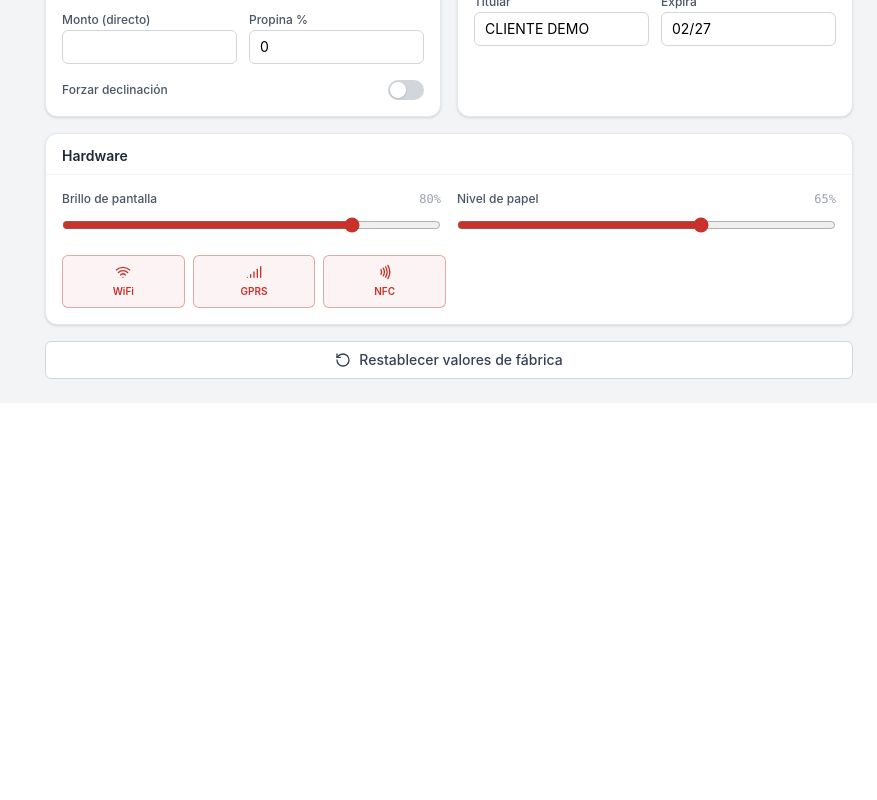
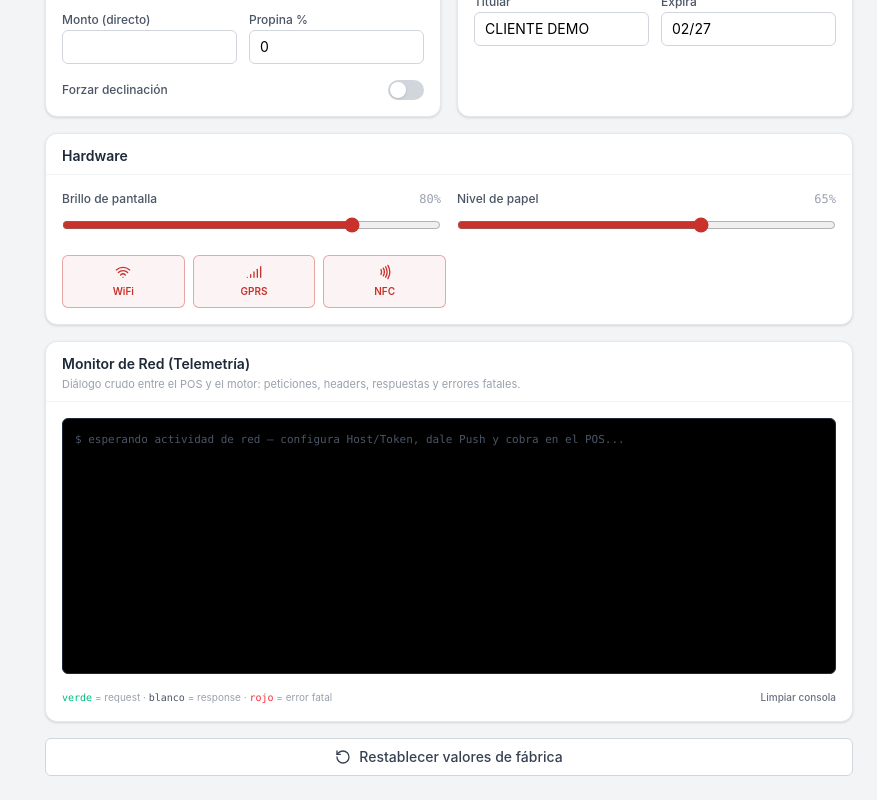
Before and after one commit to jlbbn/verifone, a React (Vite) app: page / in a window 1280 px wide. Shown: the part 1172-1972 px from the top of the page, without its empty margins (403-1280 px from the left). Before the commit the page ends 1575 px from the top, so only its background shows below. Built offline with nearby package versions, Linux system fonts and the light colour scheme.

Commit message:
Fase 4: monitor de telemetría de red en consola TMS (requests, headers enmascarados, responses crudas, NETWORK FATAL ERROR)

```diff
--- a/src/App.tsx
+++ b/src/App.tsx
@@ -19,6 +19,10 @@ type EntryMode = "CHIP" | "CTLS" | "BANDA";
 
 interface TxnReceipt {
   code: string | null; ref: string; time: string; total: number; approved: boolean; mode: EntryMode | null;
+}
+
+interface LogEntry {
+  id: number; time: string; kind: "tx" | "rx" | "err" | "info"; text: string;
 }
 
 const MODEL_STYLES: Record<TerminalModel, { body: string; edge: string; screen: string; label: string }> = {
@@ -113,6 +117,9 @@ export default function App() {
   const [printing, setPrinting] = useState(false);
   const [declineReason, setDeclineReason] = useState<string | null>(null);
   const [commError, setCommError] = useState<string | null>(null);
+  const [logs, setLogs] = useState<LogEntry[]>([]);
+  const logId = useRef(0);
+  const consoleRef = useRef<HTMLDivElement>(null);
   const fileInputRef = useRef<HTMLInputElement>(null);
 
   useEffect(() => {
@@ -127,6 +134,16 @@ export default function App() {
     const t = setTimeout(() => setToast(null), 4000);
     return () => clearTimeout(t);
   }, [toast]);
+
+  // Autoscroll del monitor de red
+  useEffect(() => {
+    consoleRef.current?.scrollTo({ top: consoleRef.current.scrollHeight });
+  }, [logs]);
+
+  function log(kind: LogEntry["kind"], text: string) {
+    const time = new Date().toLocaleTimeString("es-MX", { hour12: false, timeZone: "America/Mexico_City" });
+    setLogs((prev) => [...prev.slice(-199), { id: ++logId.current, time, kind, text }]);
+  }
 
   const set = <K extends keyof TerminalParams>(key: K, value: TerminalParams[K]) =>
     setConfig((c) => ({ ...c, [key]: value }));
@@ -146,6 +163,7 @@ export default function App() {
 
   // ── Consola TMS: Push / Export / Import ─────────────────────────────────────
   function pushToTerminal() {
+    log("info", `TMS PUSH → inyectando ${Object.keys(config.flags).length} parámetros al terminal ${config.terminalId}`);
     setScreen("SYS_CARGA");
     setCargaProgress(0);
     const t0 = Date.now();
@@ -183,8 +201,10 @@ export default function App() {
           flags: { ...DEFAULT_PARAMS.flags, ...(obj.flags ?? {}) },
         });
         setToast(`Perfil importado desde ${file.name}`);
+        log("info", `Perfil JSON importado: ${file.name}`);
       } catch {
         setToast("Error: el archivo no es un perfil válido");
+        log("err", `Error al importar ${file.name}: no es un perfil JSON válido`);
       }
     };
     reader.readAsText(file);
@@ -396,6 +416,7 @@ export default function App() {
 
     // Modo simulación (sin red): comportamiento local original
     if (config.offlineMode) {
+      log("info", `MODO SIMULACIÓN — no se envía petición de red (${proto.name} $${fmt(total)})`);
       setTimeout(() => {
         let code: string | null;
         if (!authRequired) code = null;
@@ -434,6 +455,9 @@ export default function App() {
     };
     const ctrl = new AbortController();
     const timeout = setTimeout(() => ctrl.abort(), 8000);
+    log("tx", `→ POST ${url}`);
+    log("info", `  Headers: Content-Type: application/json · Authorization: Bearer ${config.authToken ? `****${config.authToken.slice(-4)}` : "(VACÍO)"}`);
+    log("tx", `  Body: ${JSON.stringify(body)}`);
     try {
       const res = await fetch(url, {
         method: "POST",
@@ -445,10 +469,14 @@ export default function App() {
         body: JSON.stringify(body),
       });
       clearTimeout(timeout);
+      log("rx", `← HTTP ${res.status} ${res.statusText}`);
+      const rawText = await res.text();
+      if (rawText) log("rx", `  ${rawText}`);
+      else log("rx", "  (respuesta sin cuerpo)");
       if (res.status === 200 || res.status === 201) {
         let serverCode: string | null = null;
         try {
-          const data = await res.json();
+          const data = JSON.parse(rawText);
           serverCode = data.authCode ?? data.auth_code ?? data.authorization ?? null;
         } catch { /* respuesta sin cuerpo JSON */ }
         const code = serverCode ?? (authRequired ? randNum(authLen) : null);
@@ -470,6 +498,7 @@ export default function App() {
     } catch (e) {
       clearTimeout(timeout);
       const isTimeout = e instanceof DOMException && e.name === "AbortError";
+      log("err", `[NETWORK FATAL ERROR] ${isTimeout ? "Timeout de 8s excedido" : String(e)} — posible CORS, host inalcanzable o puerto cerrado (${url})`);
       setCommError(isTimeout ? "TIMEOUT DE RED" : "ERROR DE COMUNICACIÓN");
       setScreen("ERROR_RED");
       // Rollback a IDLE sin imprimir comprobante
@@ -1003,6 +1032,42 @@ export default function App() {
               </div>
             </Panel>
 
+            <Panel title="Monitor de Red (Telemetría)" desc="Diálogo crudo entre el POS y el motor: peticiones, headers, respuestas y errores fatales.">
+              <div
+                ref={consoleRef}
+                className="bg-black rounded-md h-64 overflow-y-auto p-3 font-mono text-[11px] leading-relaxed border border-gray-800"
+              >
+                {logs.length === 0 ? (
+                  <p className="text-gray-600">$ esperando actividad de red — configura Host/Token, dale Push y cobra en el POS...</p>
+                ) : (
+                  logs.map((l) => (
+                    <p key={l.id} className="whitespace-pre-wrap break-all">
+                      <span className="text-gray-600">[{l.time}]</span>{" "}
+                      <span className={
+                        l.kind === "tx" ? "text-emerald-400"
+                        : l.kind === "rx" ? "text-gray-100"
+                        : l.kind === "err" ? "text-red-400 font-bold"
+                        : "text-amber-300"
+                      }>
+                        {l.text}
+                      </span>
+                    </p>
+                  ))
+                )}
+              </div>
+              <div className="flex justify-between items-center">
+                <p className="text-[10px] text-gray-400">
+                  <span className="text-emerald-500 font-mono">verde</span> = request · <span className="font-mono text-gray-600">blanco</span> = response · <span className="text-red-500 font-mono">rojo</span> = error fatal
+                </p>
+                <button
+                  onClick={() => setLogs([])}
+                  className="text-[10px] font-medium text-gray-500 hover:text-[#c8322b] transition-colors"
+                >
+                  Limpiar consola
+                </button>
+              </div>
+            </Panel>
+
             <button
               className="w-full flex items-center justify-center gap-2 rounded-md border border-gray-300 bg-white px-4 py-2 text-sm font-medium text-gray-700 hover:bg-gray-50 transition-colors"
               onClick={() => { setConfig(DEFAULT_PARAMS); setScreen("IDLE"); setAmountDigits(""); setEntryMode(null); setTxn(null); setReport(null); }}
```
